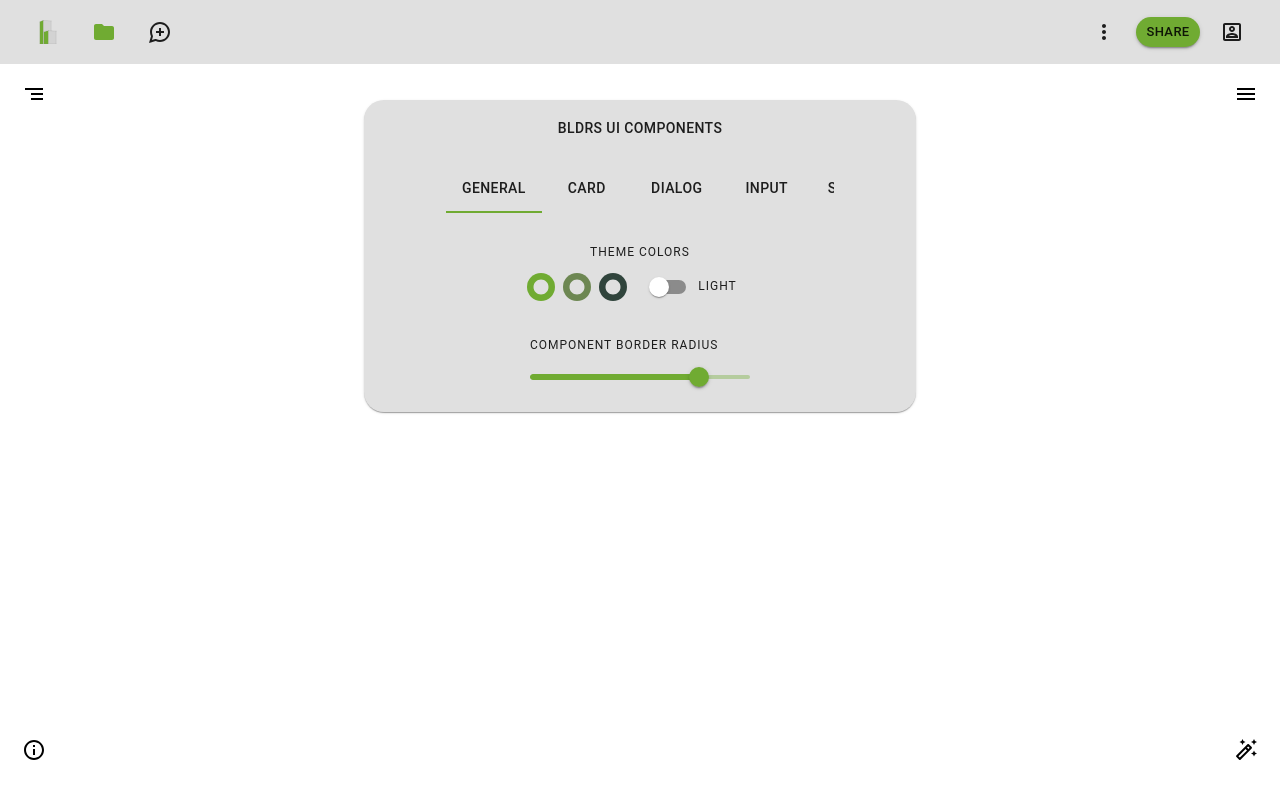
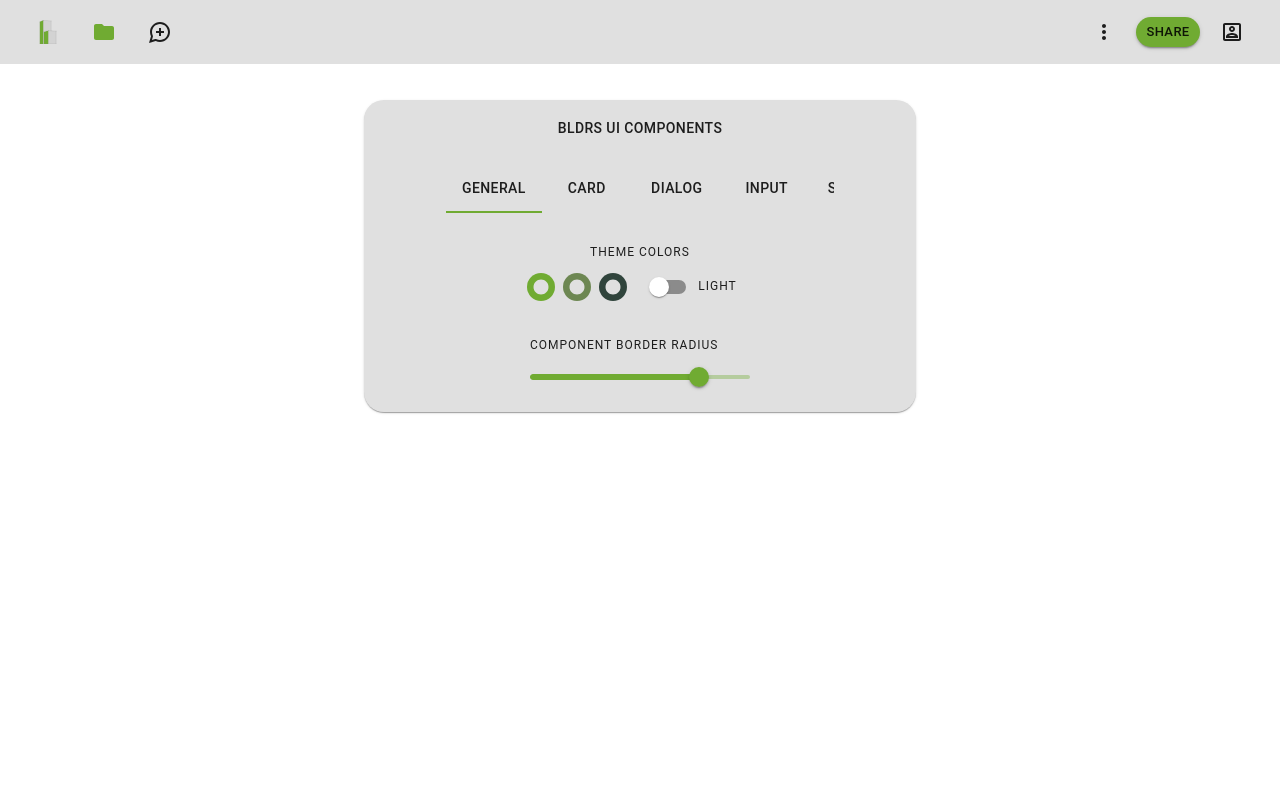
Before and after one commit to OlegMoshkovich/Bldrs_Components, a React (Create React App) app: page / in a window 1280 px wide. Built offline with nearby package versions, Linux system fonts and the light colour scheme.

Commit message:
subtract all of the controls

```diff
--- a/src/App.js
+++ b/src/App.js
@@ -24,7 +24,7 @@ function App({changeTheme, darkTheme}) {
         }}>
         <ComponentLibrary changeTheme={changeTheme} darkTheme={darkTheme}/>
       </Box>
-      <Stack
+      {/* <Stack
         direction="column"
         justifyContent="space-between"
         alignItems="center"
@@ -73,7 +73,7 @@ function App({changeTheme, darkTheme}) {
         >
           <AutoFixHighOutlinedIcon size='inherit' color='default'/>
         </IconButton>
-      </Stack>
+      </Stack> */}
     </>
   );
 }
```
